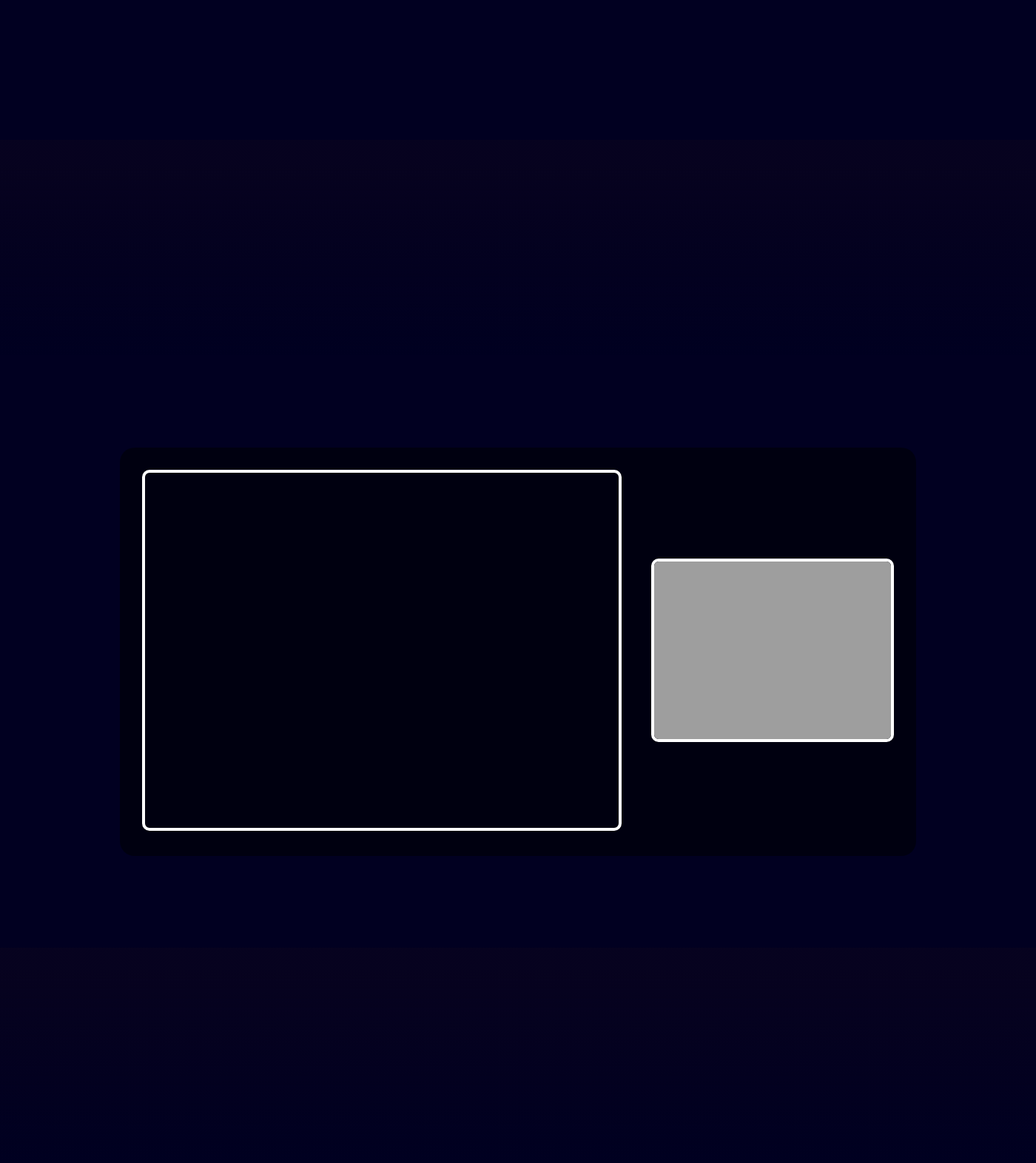
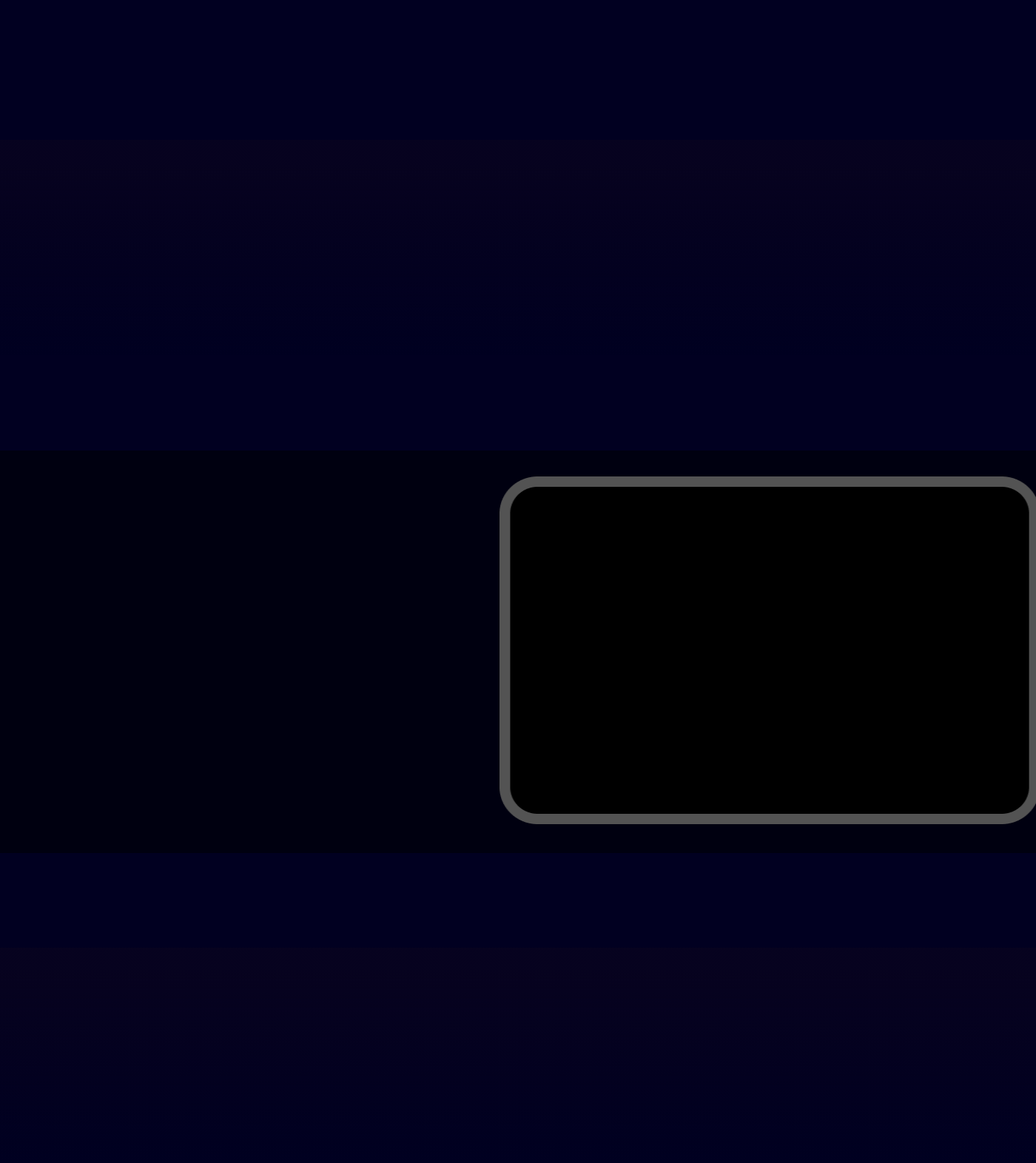
Before and after one commit to isliese/ASTRO-ASL, a Flask app: page / in a window 1400 px wide. Shown: the part 1703-3275 px from the top of the page at 74% size. Run offline with Flask 3, Linux system fonts and the light colour scheme; grey boxes are pictures that could not be loaded.

Commit message:
fixed error

```diff
--- a/templates/HomePage.html
+++ b/templates/HomePage.html
@@ -96,17 +96,17 @@
     }
 
     .target-container img {
-      width: 320px;
-      height: 240px;
-      border: 4px solid white;
-      border-radius: 10px;
+      width: 730px;
+      height: 470px;
+      border: none;
+      border-radius: 0px;
     }
 
     video {
       width: 640px;
       height: 480px;
-      border: 4px solid white;
-      border-radius: 10px;
+      border: none;
+      border-radius: 50px;
       transform: scaleX(-1);
     }
   </style>
```
Also changed, not shown: static/target-square.png (added).
